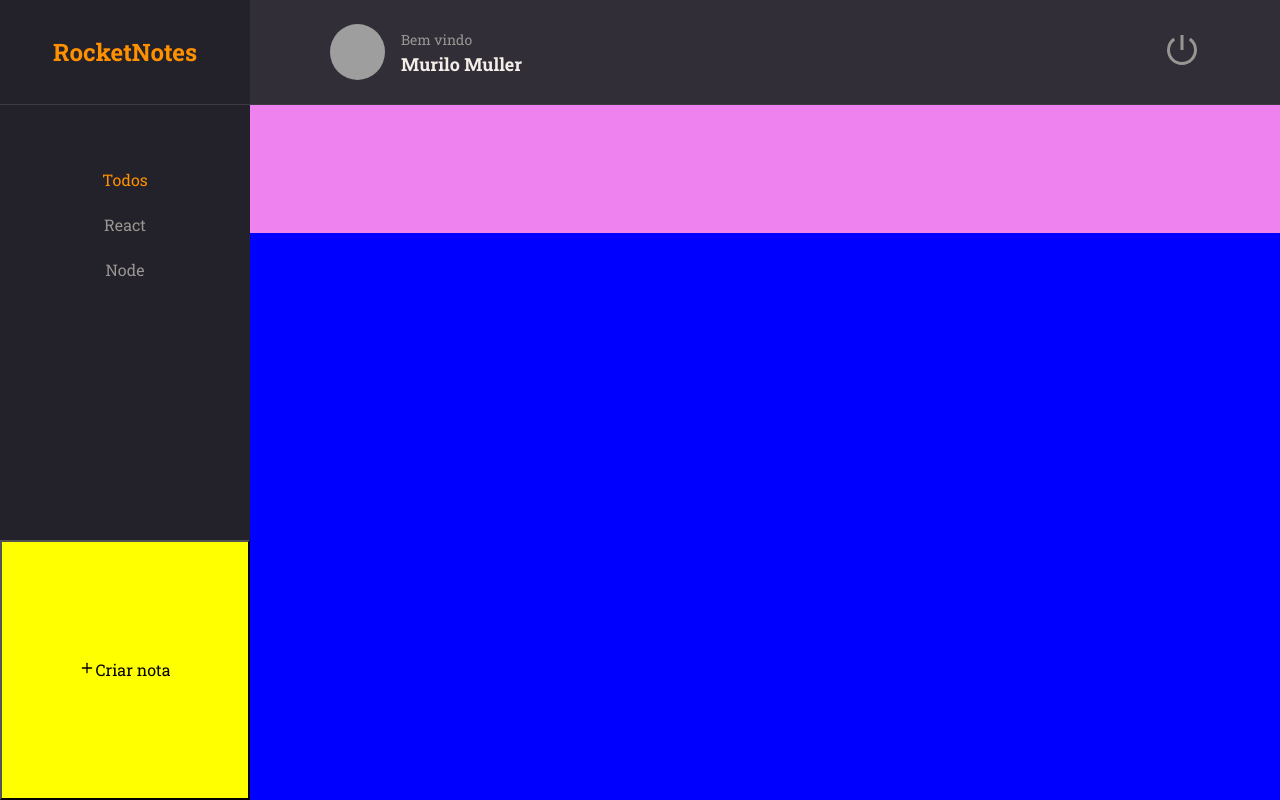
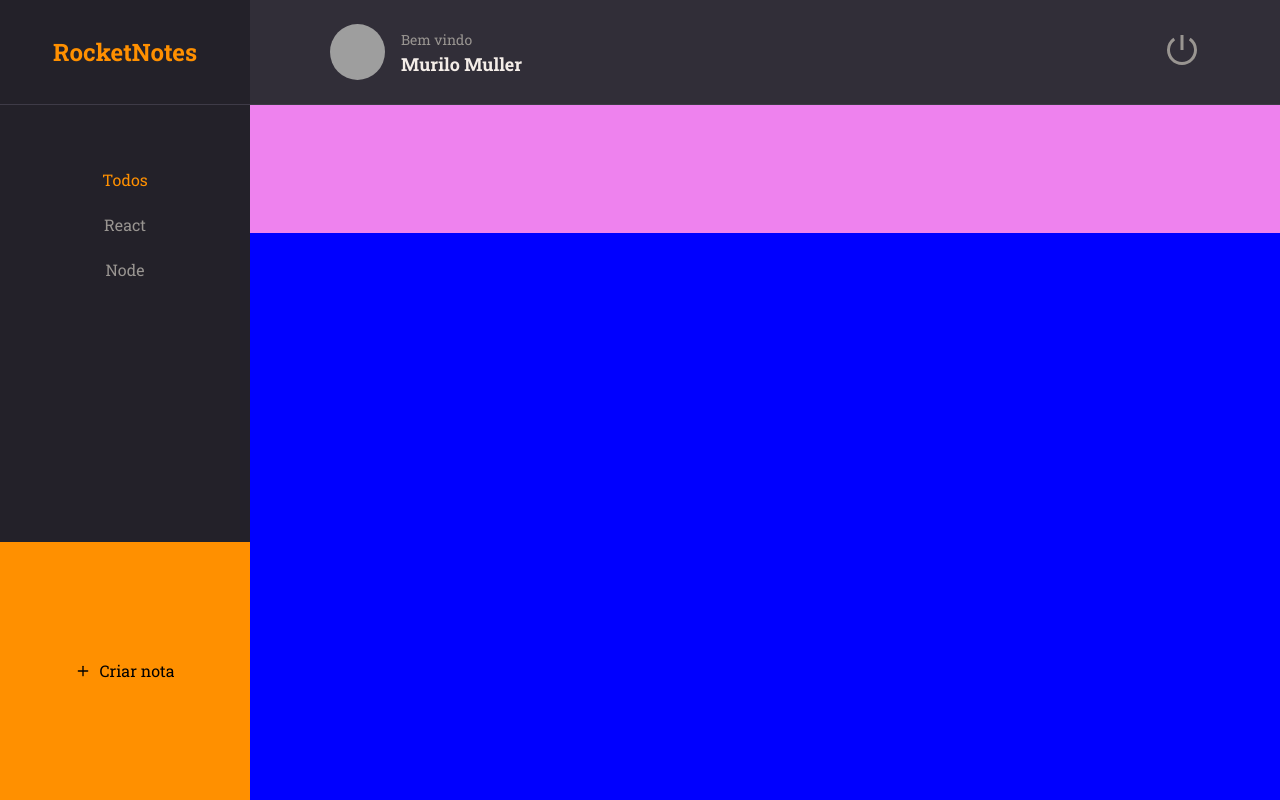
Before and after one commit to MullerHub/Rocketseat-Explorer, a React (Vite) app in the folder Stage0901/RocketNotes/: page / in a window 1280 px wide. Built offline with nearby package versions, Linux system fonts and the light colour scheme; grey boxes are pictures that could not be loaded.

Commit message:
Home finished

```diff
--- a/Stage0901/RocketNotes/src/pages/Home/styles.js
+++ b/Stage0901/RocketNotes/src/pages/Home/styles.js
@@ -56,5 +56,14 @@ export const Content = styled.div`
 
 export const NewNote = styled.button`
   grid-area: newnote;
-  background: yellow;
+  background-color: ${({ theme }) => theme.COLORS.ORANGE};
+  border: none;
+
+  display: flex;
+  align-items: center;
+  justify-content: center;
+
+  svg {
+    margin-right: 8px;
+  }
 `
```
